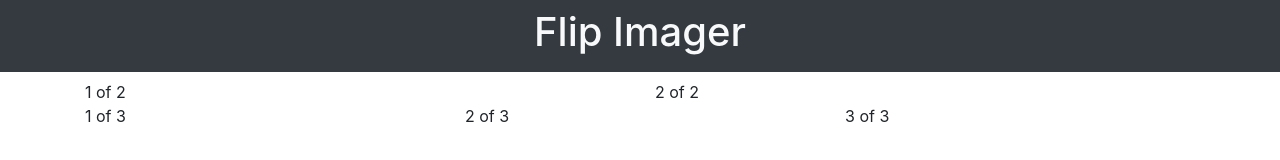
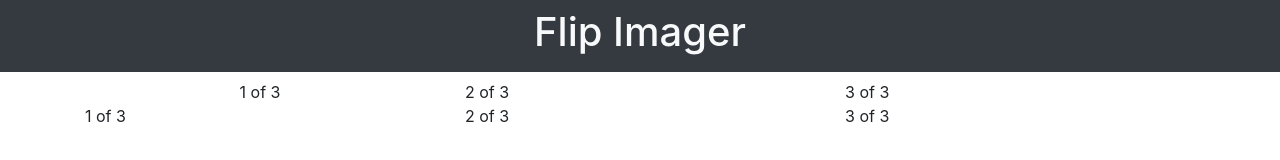
Before and after one commit to bobbyb3883/flipimage-vue, a website: page index.html in a window 1280 px wide. Drawn offline with nearby package versions, Linux system fonts and the light colour scheme.

Commit message:
1 file modified

```diff
--- a/index.html
+++ b/index.html
@@ -29,15 +29,18 @@
 	</nav>
 	<div id="app" class="py-2" class="container-fluid">
 		<div class="container">
-			<div class="row">
-				<div class="col">
-					1 of 2
+			<div class="row align-items-center">
+				<div class="col text-center">
+					1 of 3
 				</div>
 				<div class="col">
-					2 of 2
+					2 of 3
+				</div>
+				<div class="col">
+					3 of 3
 				</div>
 			</div>
-			<div class="row">
+			<div class="row align-items-center">
 				<div class="col">
 					1 of 3
 				</div>
```
